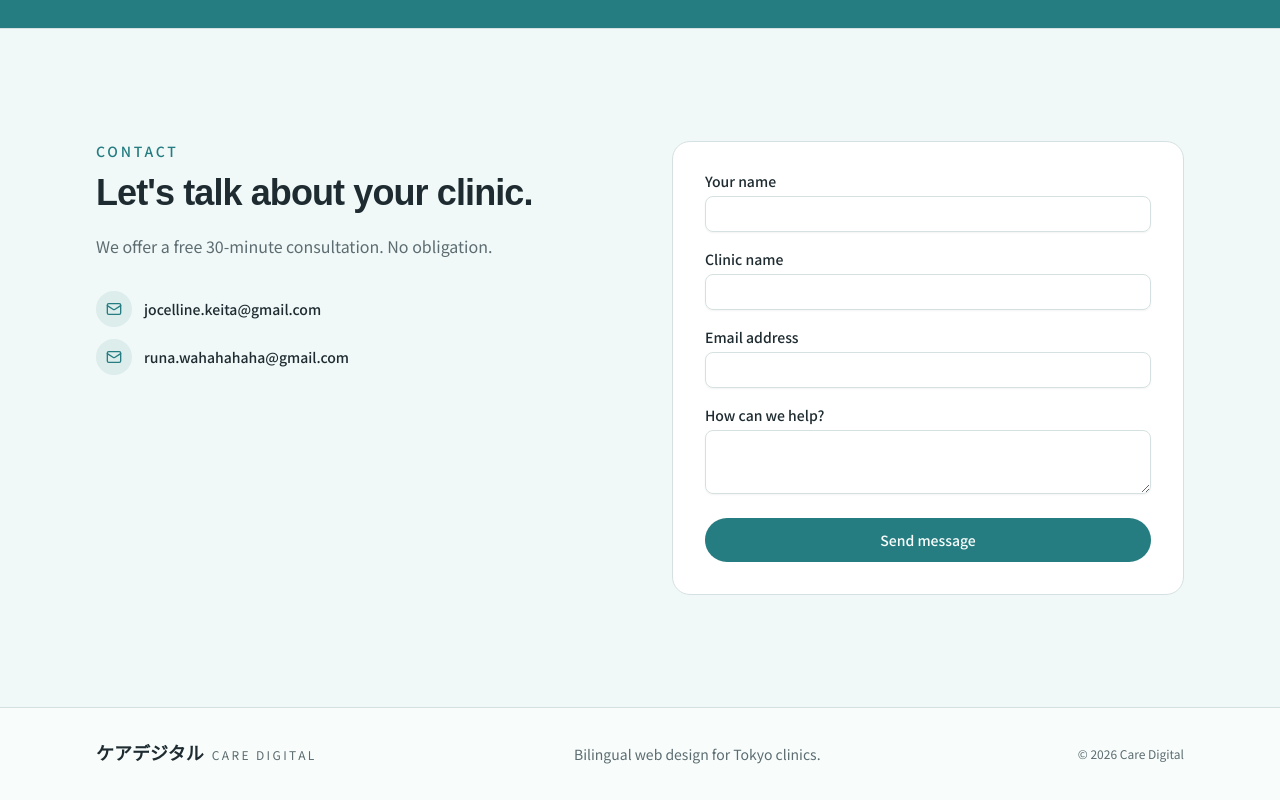
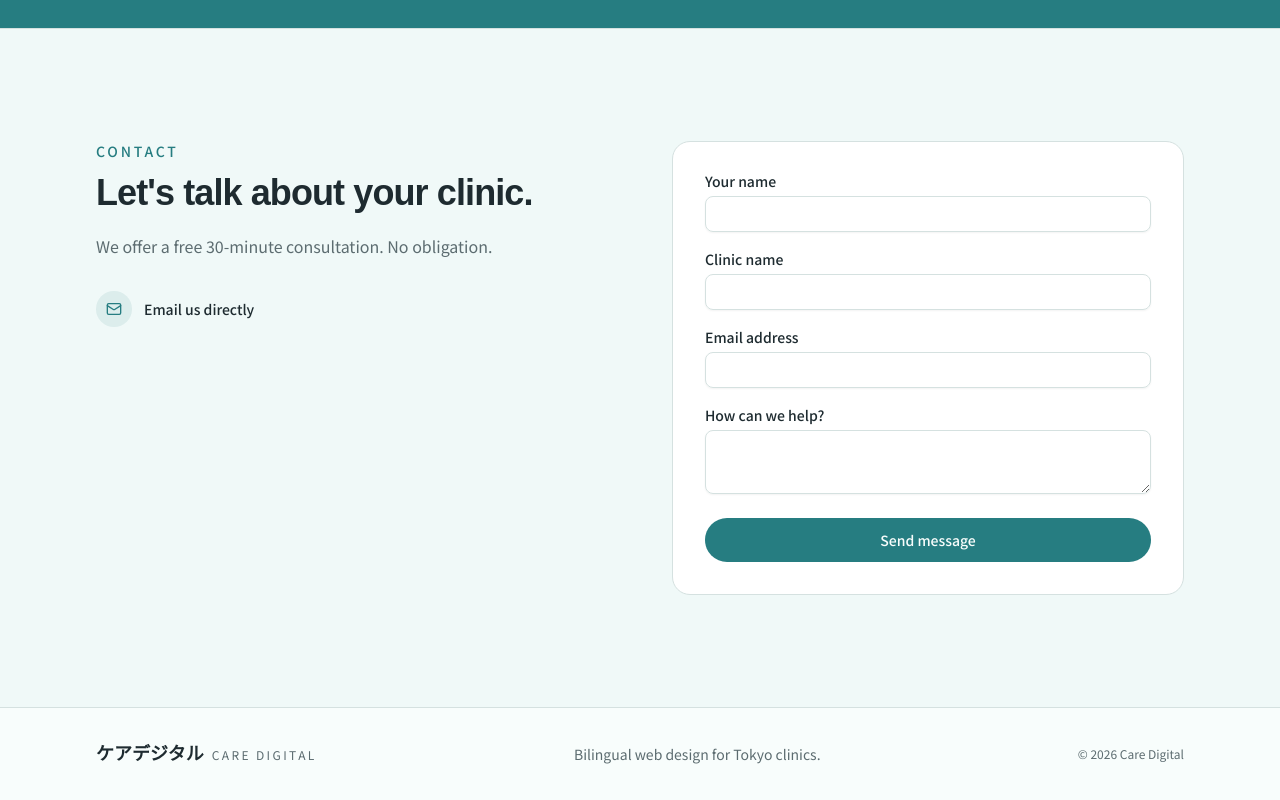
Before and after one commit to jocellinekeita/bilingual-clinic-websites, a Next.js app: page / in a window 1280 px wide. Shown: the part 2758-3558 px from the top of the page. Built offline with nearby package versions, Linux system fonts and the light colour scheme.

Commit message:
feat: consolidate contact recipients into single email link

```diff
--- a/components/contact.tsx
+++ b/components/contact.tsx
@@ -56,20 +56,15 @@ export function Contact() {
             {contact.sub[lang]}
           </p>
 
-          <div className="mt-8 space-y-3">
-            {RECIPIENTS.map((r) => (
           <a
-                key={r}
-                href={`mailto:${r}`}
-                className="flex items-center gap-3 text-sm font-medium text-foreground transition-colors hover:text-primary"
+            href={`mailto:${RECIPIENTS.join(",")}`}
+            className="mt-8 inline-flex items-center gap-3 text-sm font-medium text-foreground transition-colors hover:text-primary"
           >
             <span className="inline-flex size-9 items-center justify-center rounded-full bg-primary/10 text-primary">
               <Mail className="size-4" />
             </span>
-                {r}
+            {lang === "ja" ? "メールでお問い合わせ" : "Email us directly"}
           </a>
-            ))}
-          </div>
         </div>
 
         <form
```
Lines whose indentation alone changed are shown as unchanged.
